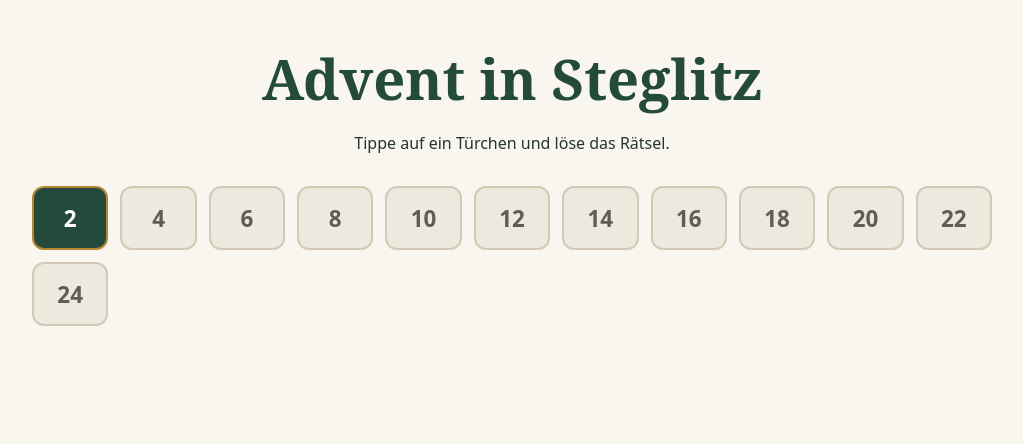
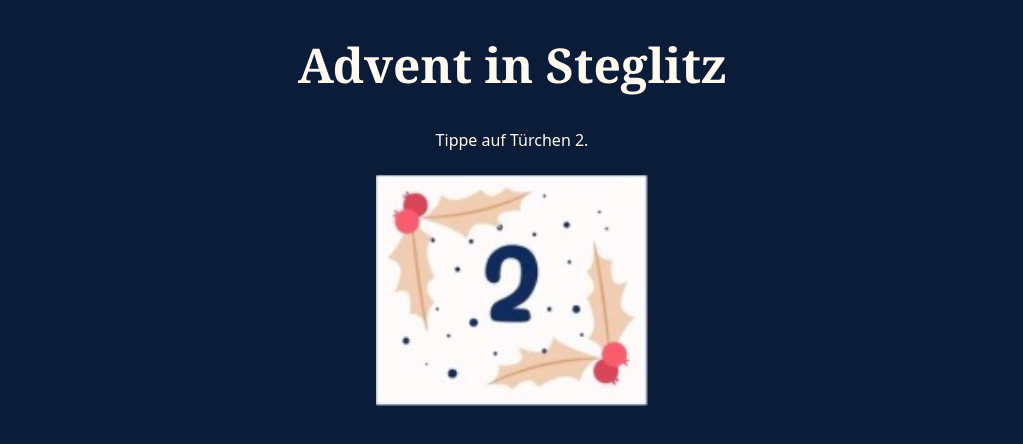
Before and after one commit to Lommelbommel/Adventskalender, a plain HTML site: page index.html in a window 1280 px wide. Shown: the whole page, without its empty margins (128-1151 px from the left). Drawn offline with Linux system fonts and the light colour scheme.

Commit message:
Update index.html
Türchen 2

```diff
--- a/index.html
+++ b/index.html
@@ -3,158 +3,122 @@
 <head>
   <meta charset="UTF-8">
   <meta name="viewport" content="width=device-width, initial-scale=1.0">
-  <title>Advent in Steglitz</title>
+  <title>Advent in Steglitz – Türchen 2</title>
 
   <style>
     :root {
-      --creme: #f8f6ef;
-      --gruen: #244a3b;
-      --gold: #b78635;
-      --text: #24352d;
+      --nachtblau: #0a1c38;
+      --creme: #fff9ef;
+      --rot: #e94d62;
+      --gold: #f3c65e;
     }
 
     * { box-sizing: border-box; }
+    [hidden] { display: none !important; }
 
     body {
       margin: 0;
-      background: var(--creme);
-      color: var(--text);
+      padding: 2rem 1rem;
+      text-align: center;
       font-family: system-ui, sans-serif;
+      background: var(--nachtblau);
+      color: var(--creme);
     }
 
     main {
-      width: min(960px, calc(100% - 2rem));
-      margin: 2.5rem auto;
-    }
-
-    header {
-      text-align: center;
-      margin-bottom: 2rem;
+      max-width: 30rem;
+      margin: auto;
     }
 
     h1 {
-      margin: 0;
-      color: var(--gruen);
+      margin-top: 0;
       font-family: Georgia, serif;
-      font-size: clamp(2rem, 7vw, 3.5rem);
+      font-size: clamp(2rem, 8vw, 3rem);
     }
 
-    .tuerchen {
-      display: grid;
-      grid-template-columns: repeat(auto-fit, minmax(70px, 1fr));
-      gap: 0.75rem;
-    }
-
-    button, input {
-      font: inherit;
-    }
-
-    button {
+    .tuer {
+      position: relative;
+      display: block;
+      width: min(100%, 17rem);
+      aspect-ratio: 165 / 140;
+      margin: 1.5rem auto;
+      padding: 0;
+      overflow: hidden;
+      border: 0;
+      background: var(--creme);
       cursor: pointer;
     }
 
-    .tuer {
-      min-height: 64px;
-      padding: 0.75rem;
-      border: 2px solid var(--gold);
-      border-radius: 12px;
-      background: var(--gruen);
-      color: white;
-      font-size: 1.4rem;
-      font-weight: bold;
-    }
-
-    .tuer:disabled {
-      background: #ede9de;
-      color: #625c51;
-      border-color: #d3c9b5;
-      cursor: default;
+    /* Zeigt nur den Ausschnitt mit der 2 aus dem Kalenderbild. */
+    .tuer img {
+      position: absolute;
+      width: 498.79%;
+      max-width: none;
+      height: auto;
+      left: -102.42%;
+      top: -17.86%;
+      pointer-events: none;
     }
 
     .raetsel {
-      max-width: 480px;
-      margin: 1.5rem auto 0;
       padding: 1.25rem;
-      border: 2px solid var(--gold);
-      border-radius: 16px;
-      background: white;
+      border: 3px solid var(--rot);
+      border-radius: 1rem;
+      background: var(--creme);
+      color: var(--nachtblau);
     }
 
-    .raetsel h2 {
-      margin-top: 0;
-      color: var(--gruen);
-    }
+    h2 { margin-top: 0; }
 
     .aufgabe {
-      font-size: clamp(1.25rem, 5vw, 1.75rem);
+      font-size: clamp(1.25rem, 5.5vw, 1.8rem);
       font-weight: bold;
     }
 
     form {
       display: grid;
       gap: 0.65rem;
+      max-width: 19rem;
+      margin: auto;
     }
 
     input, .bestaetigen {
       width: 100%;
       min-height: 48px;
       padding: 0.65rem;
-      border-radius: 8px;
+      border: 2px solid var(--nachtblau);
+      border-radius: 0.5rem;
+      font: inherit;
     }
 
-    input {
-      border: 1px solid var(--gruen);
-      background: var(--creme);
+    input { text-align: center; }
+
+    .bestaetigen {
+      background: var(--nachtblau);
+      color: var(--creme);
+      cursor: pointer;
     }
 
-    .bestaetigen {
-      border: 0;
-      background: var(--gruen);
-      color: white;
-    }
-
-    #meldung {
-      margin: 0;
-      font-weight: bold;
-    }
-
-    #meldung:not(:empty) {
-      margin-top: 0.9rem;
-    }
+    #meldung:empty { margin: 0; }
 
     .stern {
       display: block;
-      width: min(180px, 100%);
+      width: min(12rem, 100%);
       margin: 0.75rem auto 0;
     }
-
-    [hidden] { display: none; }
   </style>
 </head>
 
 <body>
   <main>
-    <header>
-      <h1>Advent in Steglitz</h1>
-      <p>Tippe auf ein Türchen und löse das Rätsel.</p>
-    </header>
+    <h1>Advent in Steglitz</h1>
+    <p>Tippe auf Türchen 2.</p>
 
-    <div class="tuerchen" aria-label="Kalendertürchen">
-      <button class="tuer" id="tuer2" type="button"
-              aria-label="Türchen 2" aria-controls="raetsel2"
-              aria-expanded="false">2</button>
-      <button class="tuer" disabled>4</button>
-      <button class="tuer" disabled>6</button>
-      <button class="tuer" disabled>8</button>
-      <button class="tuer" disabled>10</button>
-      <button class="tuer" disabled>12</button>
-      <button class="tuer" disabled>14</button>
-      <button class="tuer" disabled>16</button>
-      <button class="tuer" disabled>18</button>
-      <button class="tuer" disabled>20</button>
-      <button class="tuer" disabled>22</button>
-      <button class="tuer" disabled>24</button>
-    </div>
+    <button class="tuer" id="tuer2" type="button"
+            aria-label="Türchen 2" aria-controls="raetsel2"
+            aria-expanded="false">
+      <img src="IMG_2285.jpeg" alt="">
+    </button>
 
     <section class="raetsel" id="raetsel2" aria-labelledby="titel2" hidden>
       <h2 id="titel2">Türchen 2</h2>
@@ -175,9 +139,9 @@
            role="img" aria-label="Goldener Stern mit dem Buchstaben S" hidden>
         <polygon points="50,4 63,34 96,37 71,59 79,92
                          50,75 21,92 29,59 4,37 37,34"
-                 fill="#e5b84d" stroke="#b78635" stroke-width="2" />
-        <text x="50" y="64" text-anchor="middle"
-              fill="#244a3b" font-size="36" font-weight="bold">S</text>
+                 fill="#f3c65e" stroke="#a86d25" stroke-width="2"/>
+        <text x="50" y="64" text-anchor="middle" fill="#0a1c38"
+              font-size="38" font-weight="bold">S</text>
       </svg>
     </section>
   </main>
@@ -195,14 +159,14 @@
       tuer.setAttribute("aria-expanded", String(!raetsel.hidden));
     });
 
-    formular.addEventListener("submit", (ereignis) => {
-      ereignis.preventDefault();
+    formular.addEventListener("submit", (event) => {
+      event.preventDefault();
 
       if (eingabe.value.trim() === "52") {
-        stern.hidden = false;
+        stern.removeAttribute("hidden");
         meldung.textContent = "Richtig! Dein Buchstabe ist S.";
       } else {
-        stern.hidden = true;
+        stern.setAttribute("hidden", "");
         eingabe.value = "";
         meldung.textContent = "Noch nicht richtig. Versuch es noch einmal!";
         eingabe.focus();
```
